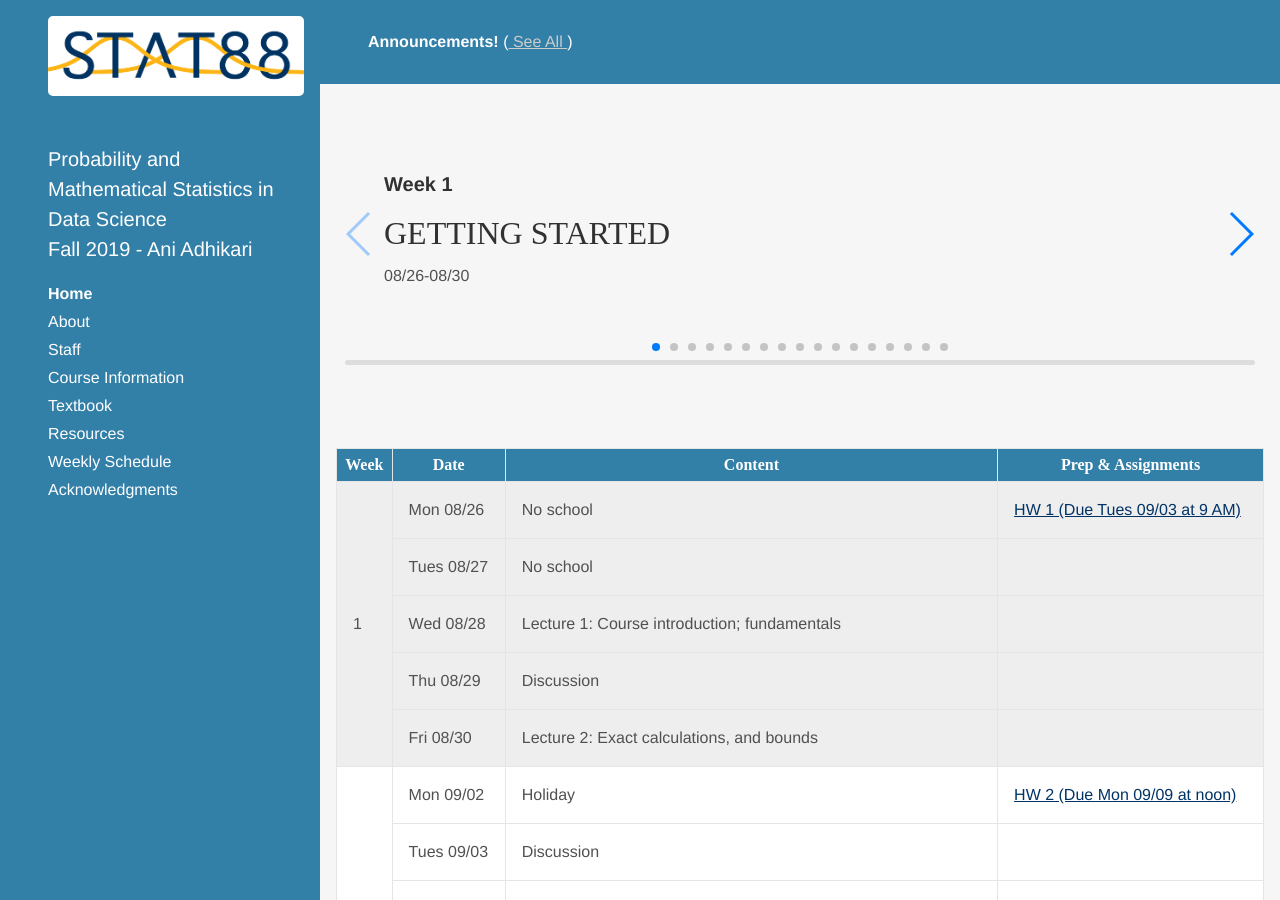
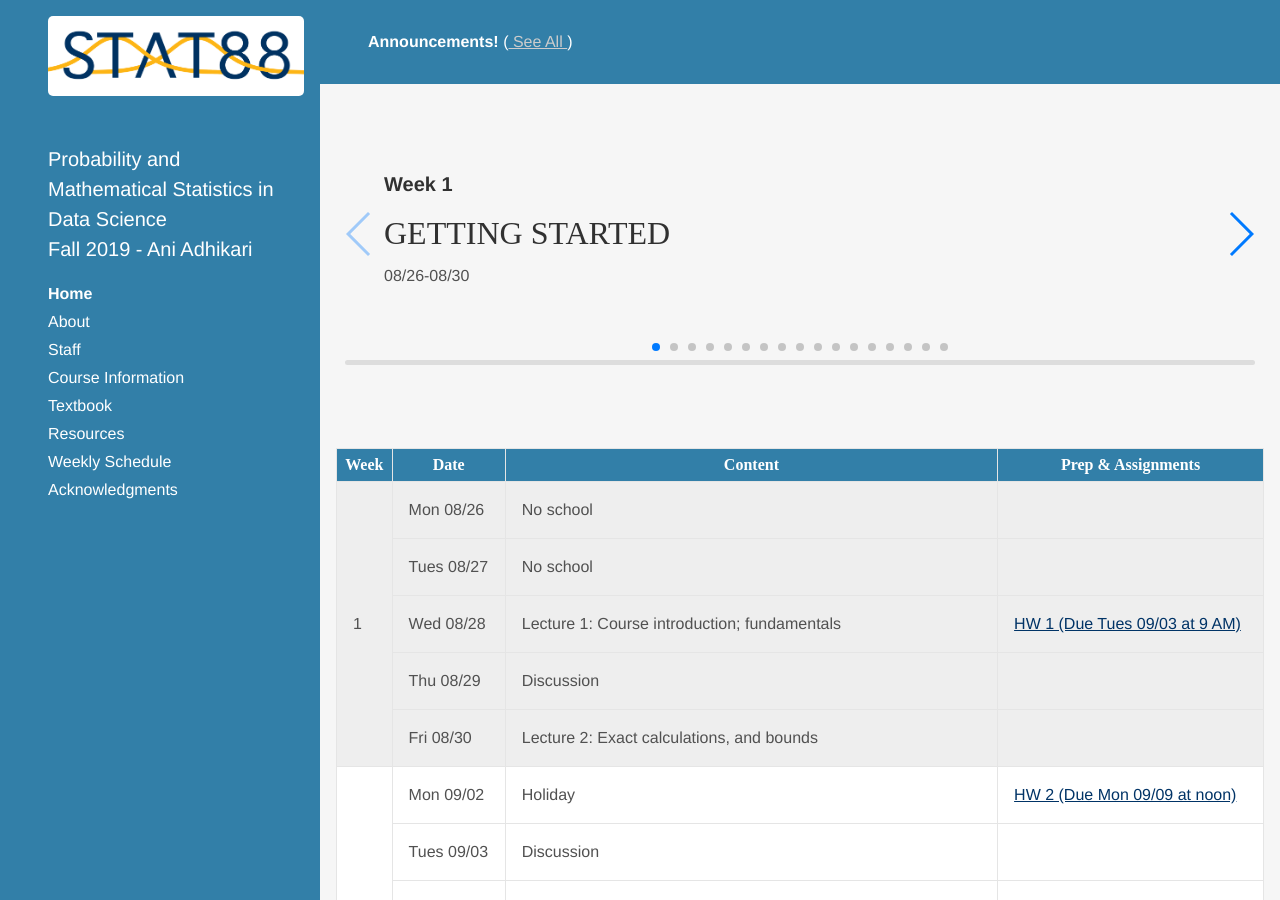
Before and after one commit to stat88/stat88.github.io, a Jekyll site: the page built from index.html, in a window 1280 px wide and 900 px high. Built offline with Jekyll 4.4.1, drawn with Linux system fonts in a browser that asks for light colours; some web fonts are replaced; the list of posts is cut into pages by our own code; part of the change alters nothing that is shown.

Commit message:
Moving HW 1 to Wednesday line, not Monday line

```diff
--- a/_data/syllabus2.yml
+++ b/_data/syllabus2.yml
@@ -5,12 +5,12 @@ weeks:
     basic:
     - date: Mon 08/26
       content: "No school"
-      assignments:
-      - name: HW 1 (Due Tues 09/03 at 9 AM)
     - date: Tues 08/27
       content: "No school"
     - date: Wed 08/28
       content: "Lecture 1: Course introduction; fundamentals"
+      assignments:
+      - name: HW 1 (Due Tues 09/03 at 9 AM)
     - date: Thu 08/29
       content: "Discussion"
     - date: Fri 08/30
```
